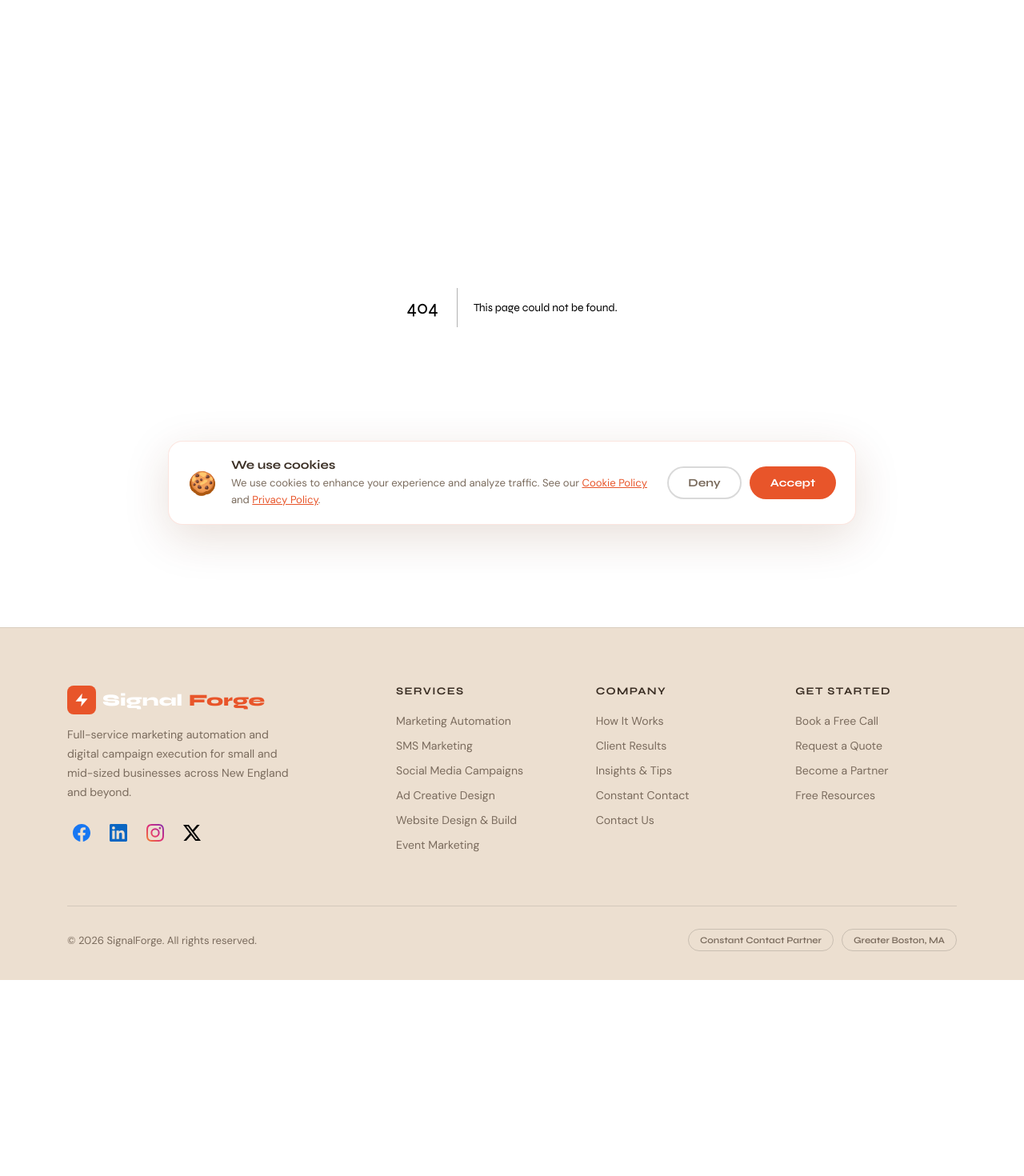
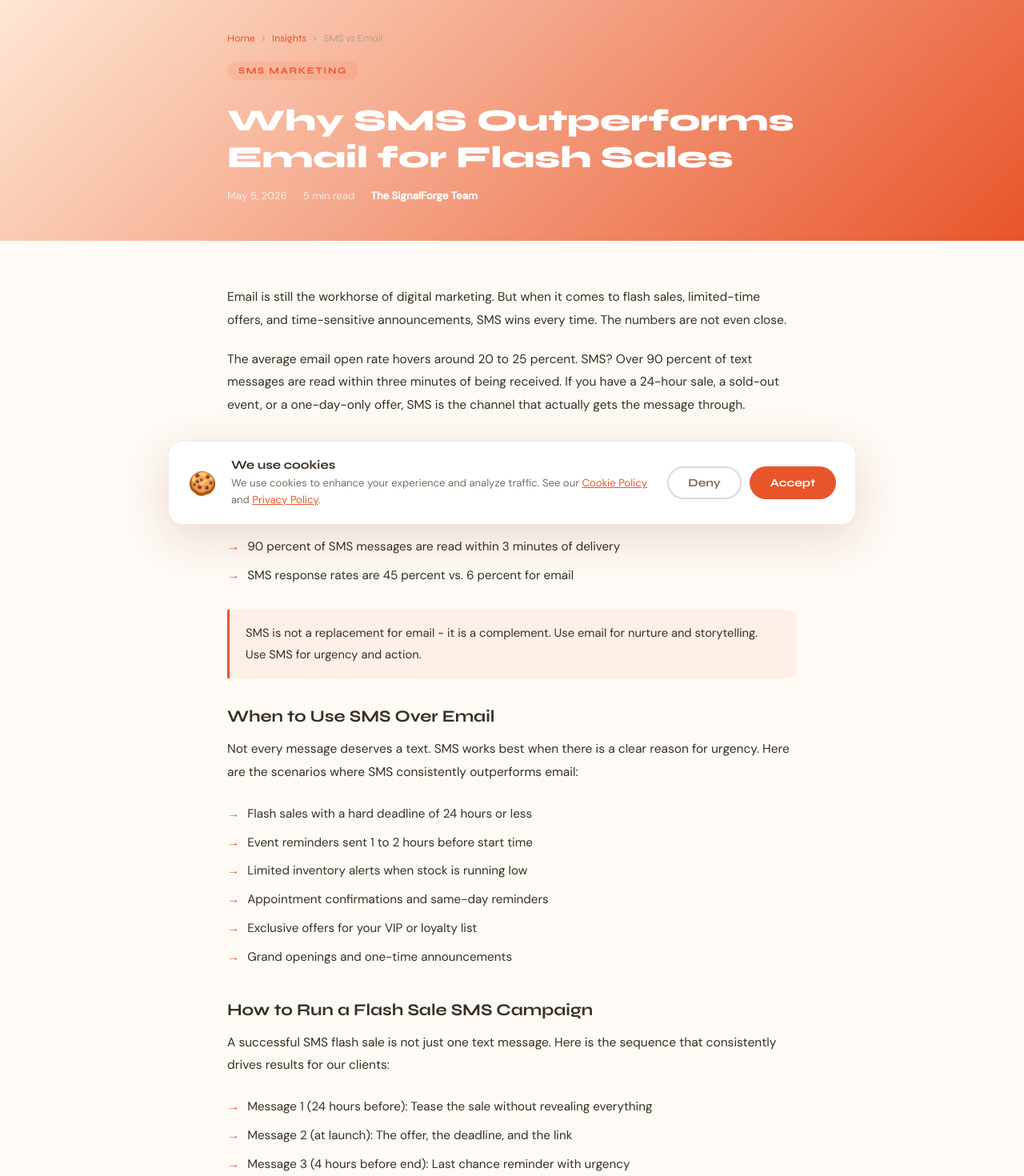
Before and after one commit to halojumper/SignalForge, a Next.js app: page /insights/sms-vs-email in a window 1280 px wide. Before the commit this address had no page. Shown: the part 120-1590 px from the top of the page at 80% size. Before the commit the page ends 1345 px from the top, so only its background shows below. Built offline with nearby package versions, Linux system fonts and the light colour scheme.

Commit message:
Create page.tsx
Add SMS vs Email article

```diff
--- /dev/null
+++ b/app/insights/sms-vs-email/page.tsx
@@ -0,0 +1,108 @@
+import type { Metadata } from 'next';
+import Link from 'next/link';
+
+export const metadata: Metadata = {
+  title: 'Why SMS Outperforms Email for Flash Sales | SignalForge',
+  description: 'Open rates above 90% make SMS a category of its own. Here is how to use it without spamming your list.',
+};
+
+export default function SmsVsEmail() {
+  return (
+    <>
+      <style>{`
+        .article-body p { font-size:0.97rem; line-height:1.85; color:var(--text); margin-bottom:20px; }
+        .article-body h2 { font-family:Syne,sans-serif; font-size:1.3rem; font-weight:700; color:var(--text); margin:36px 0 14px; }
+        .article-body ul { margin:0 0 20px 0; padding:0; list-style:none; }
+        .article-body ul li { font-size:0.95rem; line-height:1.7; color:var(--text); padding:5px 0; display:flex; gap:10px; }
+        .article-body ul li span { color:var(--coral); font-weight:700; flex-shrink:0; }
+        .article-tip { background:rgba(232,85,42,0.06); border-left:3px solid var(--coral); border-radius:0 12px 12px 0; padding:16px 20px; margin:24px 0; }
+        .article-tip p { margin:0 !important; font-size:0.92rem !important; }
+      `}</style>
+
+      <div style={{background:'linear-gradient(135deg,#ffe8d6,#e8552a)',padding:'56px 0 48px'}}>
+        <div className="container" style={{maxWidth:760}}>
+          <div className="breadcrumb">
+            <Link href="/">Home</Link><span>›</span>
+            <Link href="/insights">Insights</Link><span>›</span>
+            <span>SMS vs Email</span>
+          </div>
+          <div style={{marginTop:20}}>
+            <span className="section-label">SMS Marketing</span>
+            <h1 style={{fontSize:'clamp(1.6rem,3.5vw,2.4rem)',fontWeight:800,color:'var(--white)',lineHeight:1.2,margin:'12px 0 16px'}}>
+              Why SMS Outperforms Email for Flash Sales
+            </h1>
+            <div style={{display:'flex',gap:20,alignItems:'center',flexWrap:'wrap'}}>
+              <span style={{fontSize:'0.82rem',color:'rgba(255,255,255,0.75)'}}>May 5, 2026</span>
+              <span style={{fontSize:'0.82rem',color:'rgba(255,255,255,0.75)'}}>5 min read</span>
+              <span style={{fontSize:'0.82rem',fontWeight:700,color:'var(--white)'}}>The SignalForge Team</span>
+            </div>
+          </div>
+        </div>
+      </div>
+
+      <div style={{background:'var(--cream)',padding:'56px 0 72px'}}>
+        <div className="container article-body" style={{maxWidth:760}}>
+
+          <p>Email is still the workhorse of digital marketing. But when it comes to flash sales, limited-time offers, and time-sensitive announcements, SMS wins every time. The numbers are not even close.</p>
+
+          <p>The average email open rate hovers around 20 to 25 percent. SMS? Over 90 percent of text messages are read within three minutes of being received. If you have a 24-hour sale, a sold-out event, or a one-day-only offer, SMS is the channel that actually gets the message through.</p>
+
+          <h2>The Numbers That Make the Case</h2>
+          <ul>
+            <li><span>→</span>SMS open rates average 90 to 98 percent vs. 20 to 25 percent for email</li>
+            <li><span>→</span>SMS click-through rates average 19 to 36 percent vs. 2 to 5 percent for email</li>
+            <li><span>→</span>90 percent of SMS messages are read within 3 minutes of delivery</li>
+            <li><span>→</span>SMS response rates are 45 percent vs. 6 percent for email</li>
+          </ul>
+          <div className="article-tip">
+            <p>SMS is not a replacement for email - it is a complement. Use email for nurture and storytelling. Use SMS for urgency and action.</p>
+          </div>
+
+          <h2>When to Use SMS Over Email</h2>
+          <p>Not every message deserves a text. SMS works best when there is a clear reason for urgency. Here are the scenarios where SMS consistently outperforms email:</p>
+          <ul>
+            <li><span>→</span>Flash sales with a hard deadline of 24 hours or less</li>
+            <li><span>→</span>Event reminders sent 1 to 2 hours before start time</li>
+            <li><span>→</span>Limited inventory alerts when stock is running low</li>
+            <li><span>→</span>Appointment confirmations and same-day reminders</li>
+            <li><span>→</span>Exclusive offers for your VIP or loyalty list</li>
+            <li><span>→</span>Grand openings and one-time announcements</li>
+          </ul>
+
+          <h2>How to Run a Flash Sale SMS Campaign</h2>
+          <p>A successful SMS flash sale is not just one text message. Here is the sequence that consistently drives results for our clients:</p>
+          <ul>
+            <li><span>→</span>Message 1 (24 hours before): Tease the sale without revealing everything</li>
+            <li><span>→</span>Message 2 (at launch): The offer, the deadline, and the link</li>
+            <li><span>→</span>Message 3 (4 hours before end): Last chance reminder with urgency</li>
+          </ul>
+          <div className="article-tip">
+            <p>Keep every SMS under 160 characters when possible. Long messages get split into multiple texts and can feel spammy.</p>
+          </div>
+
+          <h2>Staying Compliant</h2>
+          <p>SMS marketing is powerful but it comes with legal requirements. Under TCPA and CAN-SPAM regulations, you must have explicit written consent before texting anyone, and every message must include a clear opt-out option.</p>
+          <p>At SignalForge we handle all compliance setup as part of every SMS campaign build - including opt-in flows, consent language, and unsubscribe management. You focus on the offer, we make sure everything is legal.</p>
+
+          <h2>Getting Started with SMS</h2>
+          <p>If you already have an email list, you have a head start. A simple opt-in campaign can convert a portion of your email subscribers into SMS subscribers within days. From there, a single well-timed text to the right audience can generate more revenue than a full email campaign.</p>
+
+          <div style={{marginTop:40,paddingTop:32,borderTop:'1px solid rgba(0,0,0,0.08)',display:'flex',gap:16,flexWrap:'wrap'}}>
+            <Link href="/services#sms-marketing" className="btn btn-primary">See Our SMS Services</Link>
+            <Link href="/contact" className="btn btn-outline">Book a Free Call</Link>
+          </div>
+
+          <div style={{marginTop:48,paddingTop:32,borderTop:'1px solid rgba(0,0,0,0.08)'}}>
+            <div style={{fontFamily:'Syne,sans-serif',fontSize:'0.8rem',fontWeight:700,textTransform:'uppercase',letterSpacing:'0.1em',color:'var(--mid-gray)',marginBottom:16}}>More Articles</div>
+            <div style={{display:'flex',flexDirection:'column',gap:12}}>
+              <Link href="/insights/automation-workflows" style={{fontSize:'0.92rem',color:'var(--coral)',fontWeight:600}}>The 5 Automation Workflows Every Small Business Should Have Running Today →</Link>
+              <Link href="/insights/meta-ads-creative" style={{fontSize:'0.92rem',color:'var(--coral)',fontWeight:600}}>Creative Formats Driving the Highest CTR on Meta Ads in 2026 →</Link>
+              <Link href="/insights/social-content-calendar" style={{fontSize:'0.92rem',color:'var(--coral)',fontWeight:600}}>How to Build a 90-Day Social Content Calendar in One Afternoon →</Link>
+            </div>
+          </div>
+
+        </div>
+      </div>
+    </>
+  );
+}
```
